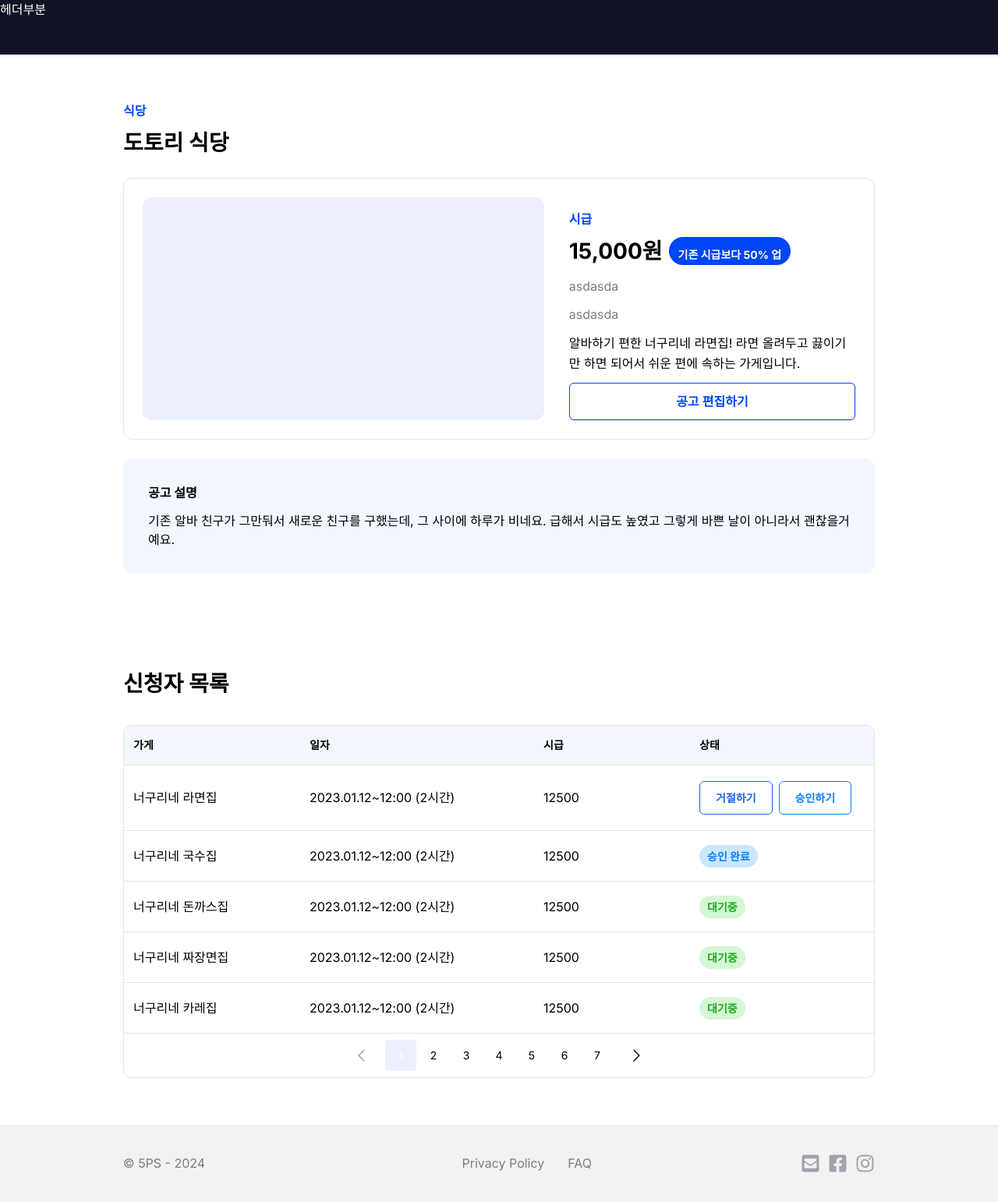
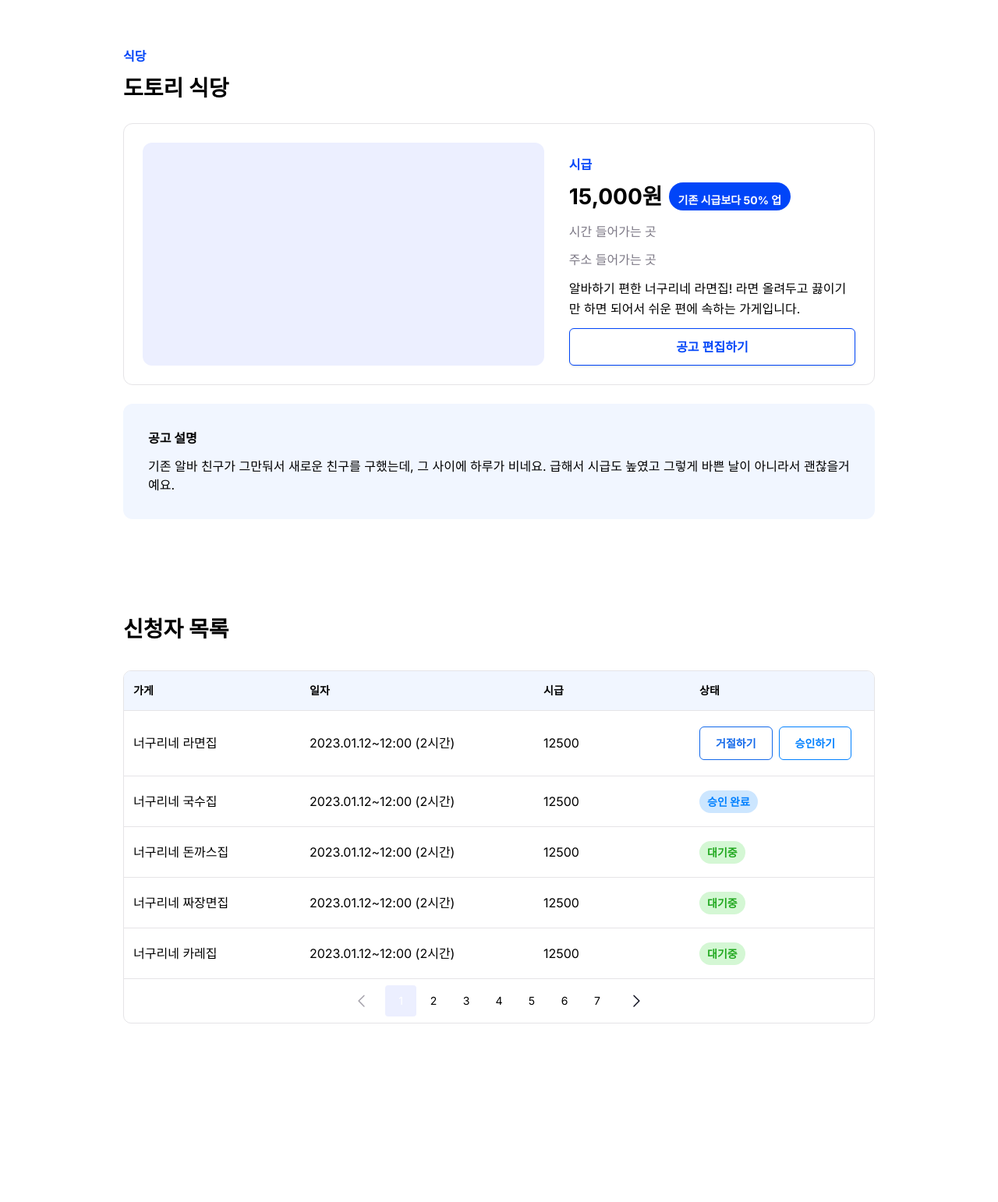
Before and after one commit to 5-PS/DANCHOO, a Next.js app: page /my-store/my-recruits/1 in a window 1280 px wide. Shown: the whole page at 78% size. After the commit the page ends 1373 px from the top, so only its background shows below. Built offline with nearby package versions, Linux system fonts and the light colour scheme.

Commit message:
feat: 내공고 상세페이지 목업 최종 완성

```diff
--- a/app/(service)/my-store/my-recruits/[recruitId]/_components/recruitsCard.tsx
+++ b/app/(service)/my-store/my-recruits/[recruitId]/_components/recruitsCard.tsx
@@ -19,8 +19,8 @@ function RecuitsCard() {
               </span>
             </div>
           </div>
-          <div className="text-gray-50 text-[14px] md:text-[16px]">asdasda</div>
-          <div className="text-gray-50 text-[14px] md:text-[16px]">asdasda</div>
+          <div className="text-gray-50 text-[14px] md:text-[16px]">시간 들어가는 곳</div>
+          <div className="text-gray-50 text-[14px] md:text-[16px]">주소 들어가는 곳</div>
           <p className="leading-[26px] text-[14px] md:text-[16px]">
             알바하기 편한 너구리네 라면집! 라면 올려두고 끓이기만 하면 되어서 쉬운 편에 속하는 가게입니다.
           </p>
--- a/app/(service)/my-store/my-recruits/[recruitId]/page.tsx
+++ b/app/(service)/my-store/my-recruits/[recruitId]/page.tsx
@@ -1,12 +1,9 @@
-import Footer from '@/components/footer/footer';
 import Table from '@/components/table/table';
 
 import RecuitsCard from './_components/recruitsCard';
 
 function MyRecruitDetailPage({ searchParams }) {
   return (
-    <>
-      <div className="w-full h-[70px] bg-black text-white">헤더부분</div>
     <main>
       <section className="my-recuits-detail-section">
         <div className="mb-4 md:mb-6">
@@ -20,8 +17,6 @@ function MyRecruitDetailPage({ searchParams }) {
         <Table query={searchParams} />
       </section>
     </main>
-      <Footer />
-    </>
   );
 }
 
```
Lines whose indentation alone changed are shown as unchanged.
